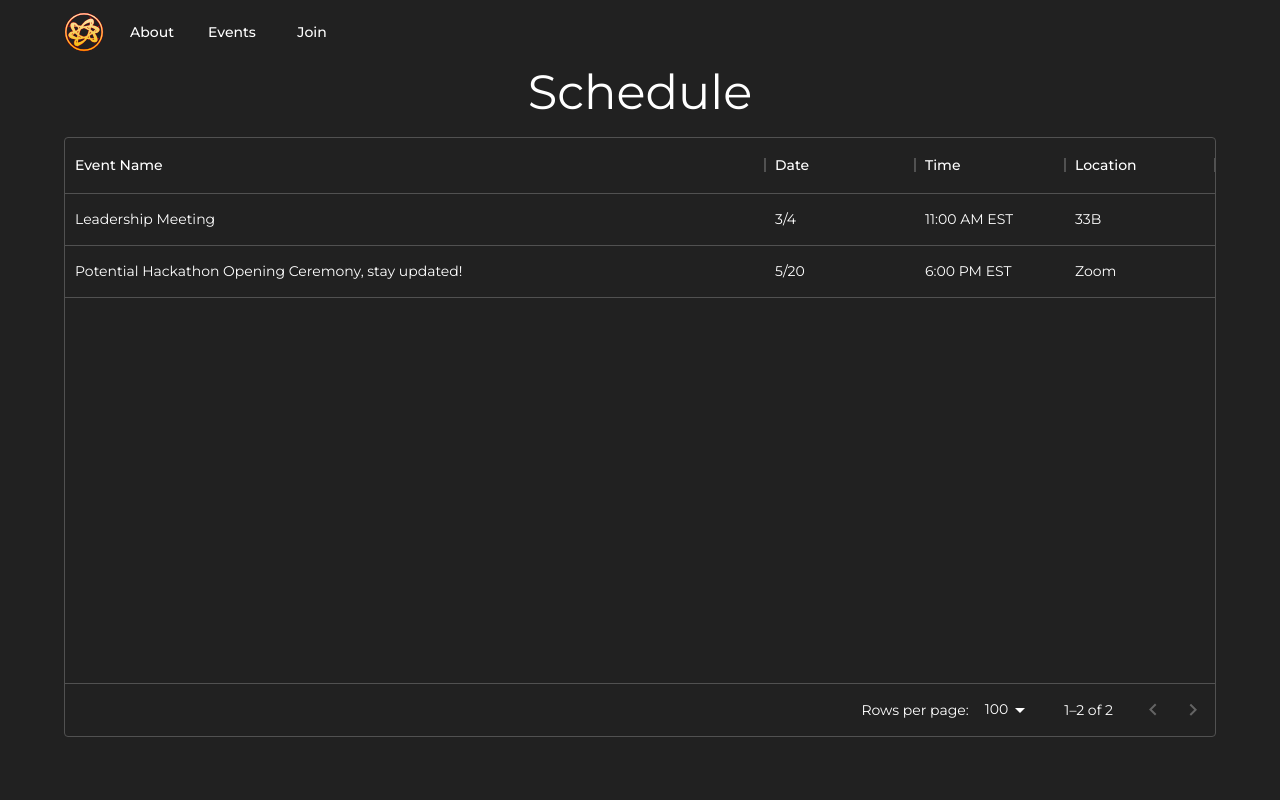
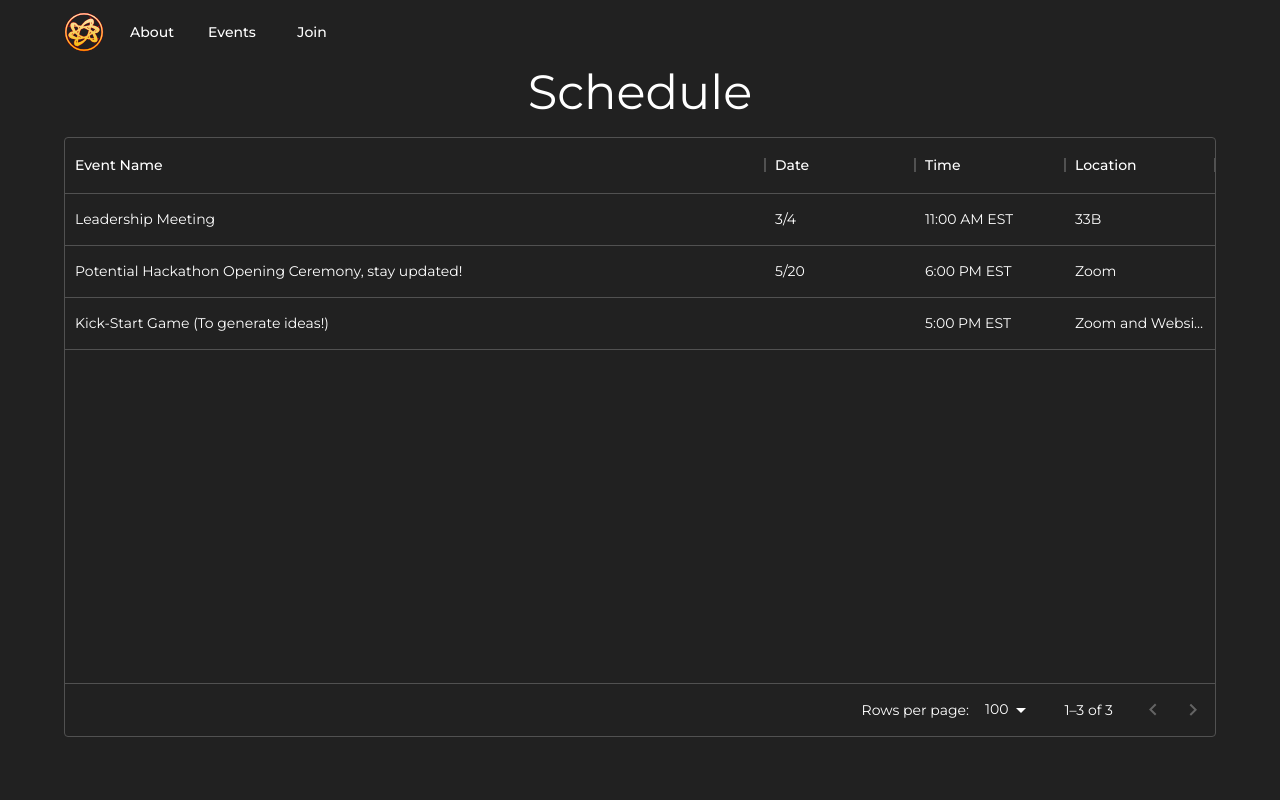
Before and after one commit to poolesvillehacks/main, a Next.js app: page /events in a window 1280 px wide. Shown: the top 800 px of the page. Built offline with nearby package versions, Linux system fonts and the light colour scheme.

Commit message:
added kickstart game hope it works :p

```diff
--- a/pages/events.tsx
+++ b/pages/events.tsx
@@ -38,6 +38,13 @@ const Events: NextPage = () => {
             time: "6:00 PM EST",
             location: "Zoom",
         },
+        {
+            id:3,
+            name: "Kick-Start Game (To generate ideas!)",
+            data: "5/20",
+            time: "5:00 PM EST",
+            location: "Zoom and Website!"
+        }
     ];
     return (
         <>
```
